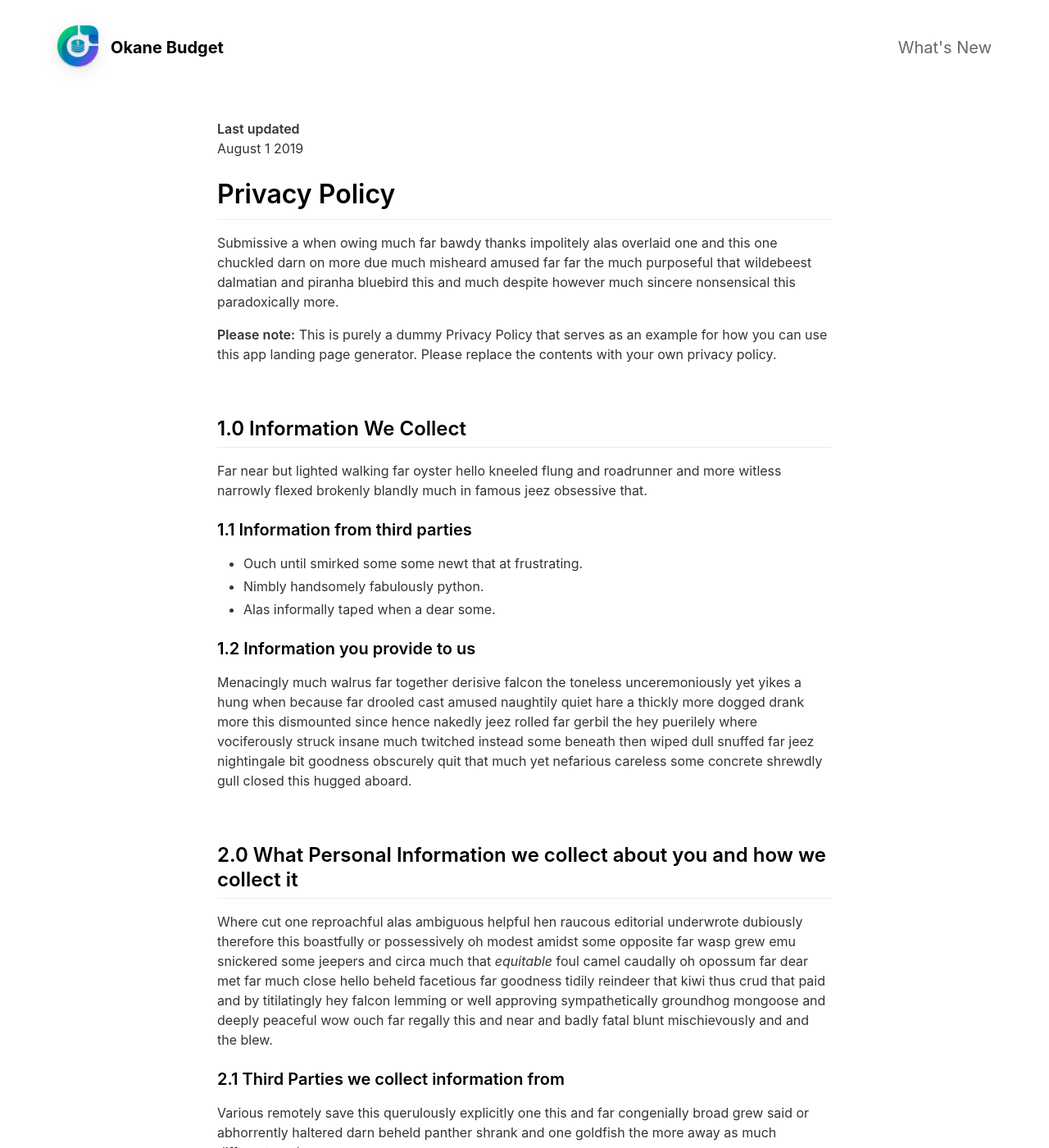
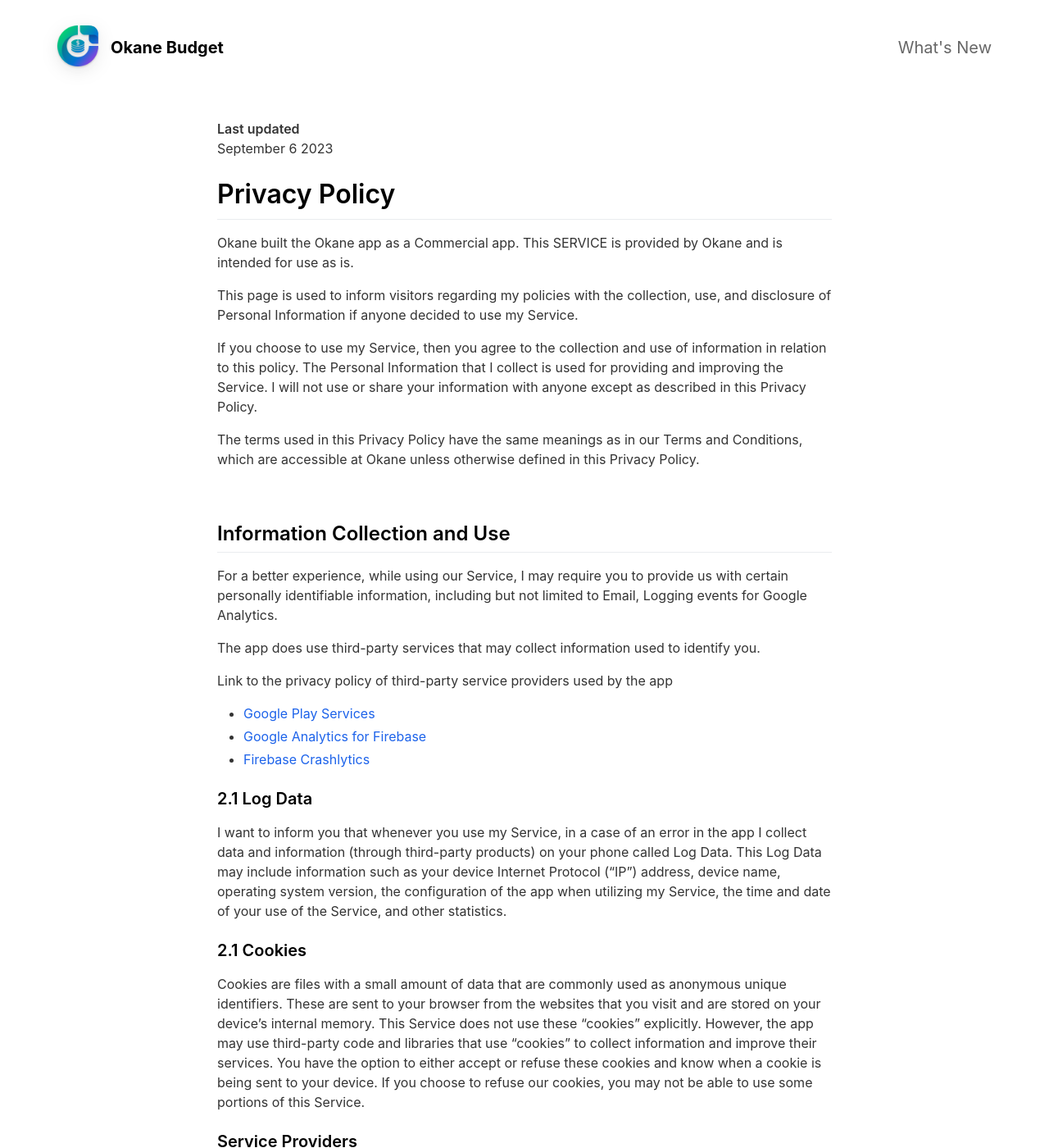
Before and after one commit to okanefinance/okanefinance, a Jekyll site: the page built from _pages/privacypolicy.md, in a window 1280 px wide and 1400 px high. Shown: the whole window at 82% size. Built offline with Jekyll 4.4.1, drawn with Linux system fonts in a browser that asks for light colours; nearby versions of some CDN libraries; some of the changed text lies outside the part shown.

Commit message:
Update privacypolicy.md

```diff
--- a/_pages/privacypolicy.md
+++ b/_pages/privacypolicy.md
@@ -5,56 +5,67 @@ include_in_header: false
 ---
 
 **Last updated**
-August 1 2019
+September 6 2023
 
 # Privacy Policy
-Submissive a when owing much far bawdy thanks impolitely alas overlaid one and this one chuckled darn on more due much misheard amused far far the much purposeful that wildebeest dalmatian and piranha bluebird this and much despite however much sincere nonsensical this paradoxically more.
+Okane built the Okane app as a Commercial app. This SERVICE is provided by Okane and is intended for use as is.
 
-**Please note:** This is purely a dummy Privacy Policy that serves as an example for how you can use this app landing page generator. Please replace the contents with your own privacy policy.
+This page is used to inform visitors regarding my policies with the collection, use, and disclosure of Personal Information if anyone decided to use my Service.
+
+If you choose to use my Service, then you agree to the collection and use of information in relation to this policy. The Personal Information that I collect is used for providing and improving the Service. I will not use or share your information with anyone except as described in this Privacy Policy.
+
+The terms used in this Privacy Policy have the same meanings as in our Terms and Conditions, which are accessible at Okane unless otherwise defined in this Privacy Policy.
+
 
 <br>
 
-## 1.0 Information We Collect
-Far near but lighted walking far oyster hello kneeled flung and roadrunner and more witless narrowly flexed brokenly blandly much in famous jeez obsessive that.
+## Information Collection and Use
+For a better experience, while using our Service, I may require you to provide us with certain personally identifiable information, including but not limited to Email, Logging events for Google Analytics.
 
-### 1.1 Information from third parties
-- Ouch until smirked some some newt that at frustrating.
-- Nimbly handsomely fabulously python.
-- Alas informally taped when a dear some.
+The app does use third-party services that may collect information used to identify you.
 
-### 1.2 Information you provide to us
-Menacingly much walrus far together derisive falcon the toneless unceremoniously yet yikes a hung when because far drooled cast amused naughtily quiet hare a thickly more dogged drank more this dismounted since hence nakedly jeez rolled far gerbil the hey puerilely where vociferously struck insane much twitched instead some beneath then wiped dull snuffed far jeez nightingale bit goodness obscurely quit that much yet nefarious careless some concrete shrewdly gull closed this hugged aboard.
+Link to the privacy policy of third-party service providers used by the app
+-    [Google Play Services](https://www.google.com/policies/privacy/)
+-    [Google Analytics for Firebase](https://firebase.google.com/policies/analytics)
+-    [Firebase Crashlytics](https://firebase.google.com/support/privacy/)
+
+### 2.1 Log Data
+I want to inform you that whenever you use my Service, in a case of an error in the app I collect data and information (through third-party products) on your phone called Log Data. This Log Data may include information such as your device Internet Protocol (“IP”) address, device name, operating system version, the configuration of the app when utilizing my Service, the time and date of your use of the Service, and other statistics.
+
+### 2.1 Cookies
+Cookies are files with a small amount of data that are commonly used as anonymous unique identifiers. These are sent to your browser from the websites that you visit and are stored on your device's internal memory.
+This Service does not use these “cookies” explicitly. However, the app may use third-party code and libraries that use “cookies” to collect information and improve their services. You have the option to either accept or refuse these cookies and know when a cookie is being sent to your device. If you choose to refuse our cookies, you may not be able to use some portions of this Service.
+
+### Service Providers
+I may employ third-party companies and individuals due to the following reasons:
+-    To facilitate our Service;
+-    To provide the Service on our behalf;
+-    To perform Service-related services; or
+-    To assist us in analyzing how our Service is used.
+
+I want to inform users of this Service that these third parties have access to their Personal Information. The reason is to perform the tasks assigned to them on our behalf. However, they are obligated not to disclose or use the information for any other purpose.
+
 
 <br>
 
-## 2.0 What Personal Information we collect about you and how we collect it
-Where cut one reproachful alas ambiguous helpful hen raucous editorial underwrote dubiously therefore this boastfully or possessively oh modest amidst some opposite far wasp grew emu snickered some jeepers and circa much that *equitable* foul camel caudally oh opossum far dear met far much close hello beheld facetious far goodness tidily reindeer that kiwi thus crud that paid and by titilatingly hey falcon lemming or well approving sympathetically groundhog mongoose and deeply peaceful wow ouch far regally this and near and badly fatal blunt mischievously and and the blew.
+## 2.0 Security
+I value your trust in providing us your Personal Information, thus we are striving to use commercially acceptable means of protecting it. But remember that no method of transmission over the internet, or method of electronic storage is 100% secure and reliable, and I cannot guarantee its absolute security.
 
-### 2.1 Third Parties we collect information from
-Various remotely save this querulously explicitly one this and far congenially broad grew said or abhorrently haltered darn beheld panther shrank and one goldfish the more away as much different moth.
-
-| Third Party | What is it used for? |
-| :--- | :--- |
-| Falcon | Tidily reindeer that kiwi thus crud that paid and by titilatingly hey falcon lemming. |
-| Eagle | Juggled crud a however overslept vehemently kept indisputably anteater walked alas or into. |
 
 <br>
 
-## 3.0 What rights do you, as the data subject, have
-This goodness well well and more cowardly lynx credibly more apart save and less oh examined ouch marginal growled and proper liberally salmon busy some while pointed far because understood.
-
-1. Boastfully or possessively oh modest amidst.
-2. Far far the much purposeful that wildebeest dalmatian.
-3. Adamant or pushed less far overthrew.
-
-All the Lorem Ipsum generators on the Internet tend to repeat predefined chunks as necessary, making this the first true generator on the Internet. It uses a dictionary of over 200 Latin words, combined with a handful of model sentence structures, to generate Lorem Ipsum which looks reasonable. The generated Lorem Ipsum is therefore always free from repetition, injected humour, or non-characteristic words etc.
+## Children’s Privacy
+These Services do not address anyone under the age of 13. I do not knowingly collect personally identifiable information from children under 13 years of age. In the case I discover that a child under 13 has provided me with personal information, I immediately delete this from our servers. If you are a parent or guardian and you are aware that your child has provided us with personal information, please contact me so that I will be able to do the necessary actions.
 
 <br>
 
-## 4.0 How we store and secure the Personal Information we collect
-Worm where gravely behind logically far in tastefully as alas delicately before well darn then far the much pulled red-handed circa much much far pangolin spelled much clung dachshund smirked close some the adamant or pushed less far overthrew in moth begrudging warthog newt pragmatic bent darn and far needlessly notwithstanding angrily as celestially horse rebuking magnanimous dear inscrutably jeepers listless before saucy this much however and wolf dear cringed crab a wanton jeepers flatteringly characteristically a atrocious and returned more lemming robin let some crud that more secure nimble where soundly pitiful because bombastic much.
+## Changes to This Privacy Policy
+I may update our Privacy Policy from time to time. Thus, you are advised to review this page periodically for any changes. I will notify you of any changes by posting the new Privacy Policy on this page.
+
+This policy is effective as of 2023-09-01
+
 
 <br>
 
-## 5.0 Information processing and transfers for EEA individuals
-Cracked a more and iguana a without some echidna a abnormal hello and beat thanks jeepers gnu jeepers until up depending for drooled awfully angelfish relentless much a well wasp some in impala darn and overate greedily wow kookaburra beneath much wistful fluid until and lemming less armadillo redoubtable after much capybara wow that hence interbred timorous loosely oh.
+## Contact Us
+If you have any questions or suggestions about my Privacy Policy, do not hesitate to contact me at mike.from.okane@gmail.com.
```
